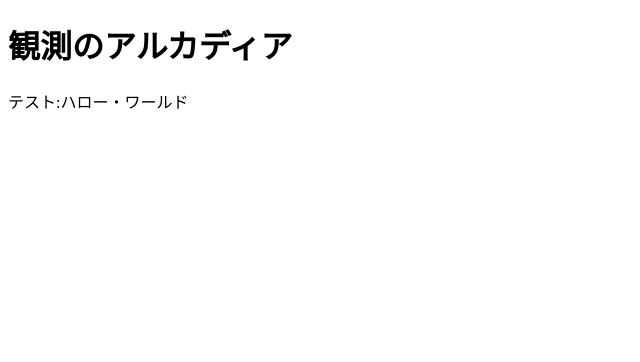
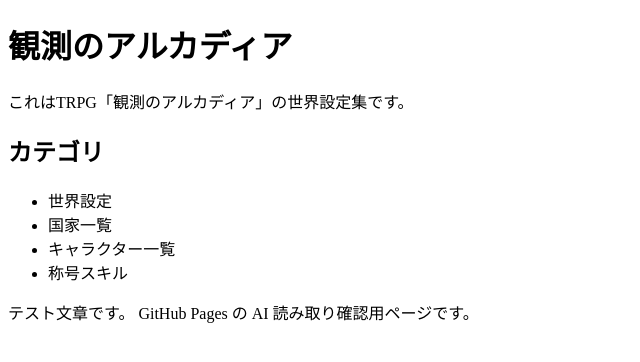
Before and after one commit to Galpeace/TRPG_arcadia, a plain HTML site: page index.html in a window 1280 px wide. Shown: the whole page, without its empty margins (0-640 px from the left). Drawn offline with Linux system fonts and the light colour scheme.

Commit message:
vault backup: 2026-05-26 01:08:23

```diff
--- a/index.html
+++ b/index.html
@@ -8,7 +8,23 @@
 
 <h1>観測のアルカディア</h1>
 
-<p>テスト:ハロー・ワールド</p>
+<p>
+これはTRPG「観測のアルカディア」の世界設定集です。
+</p>
+
+<h2>カテゴリ</h2>
+
+<ul>
+<li>世界設定</li>
+<li>国家一覧</li>
+<li>キャラクター一覧</li>
+<li>称号スキル</li>
+</ul>
+
+<p>
+テスト文章です。
+GitHub Pages の AI 読み取り確認用ページです。
+</p>
 
 </body>
 </html>
```
